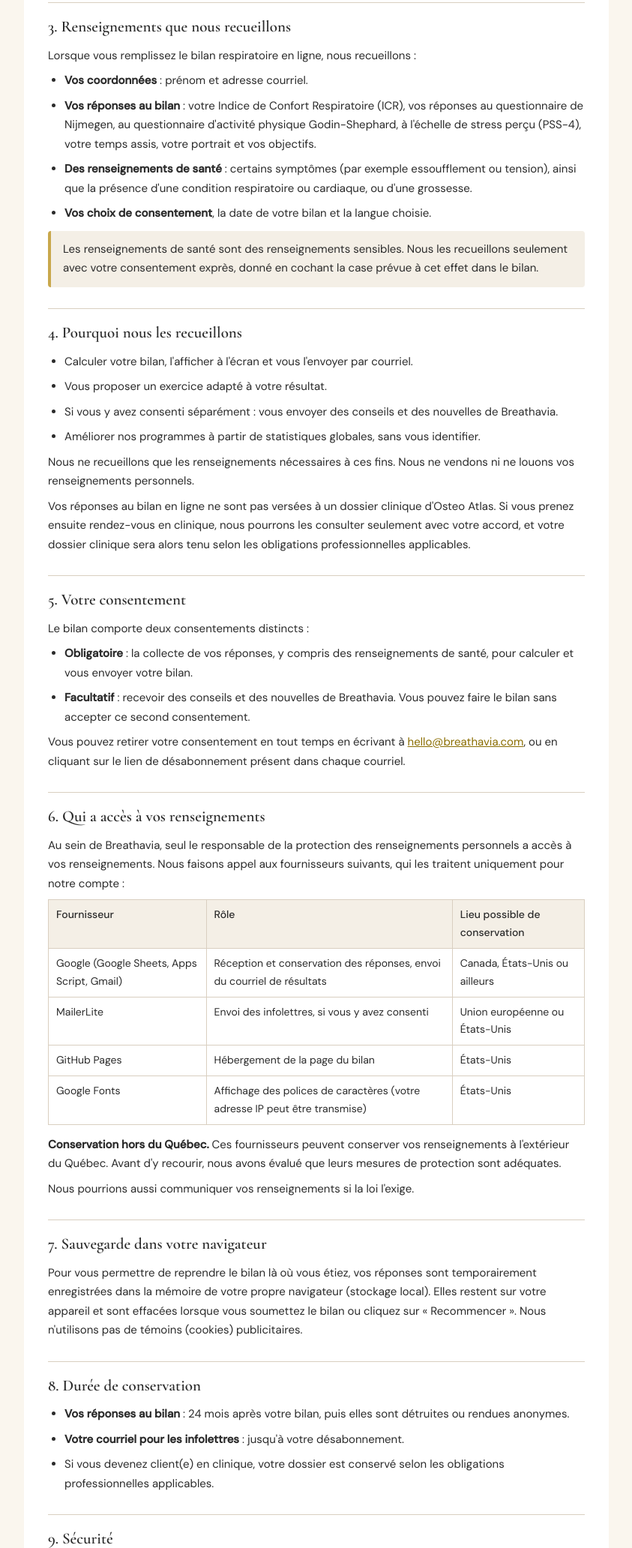
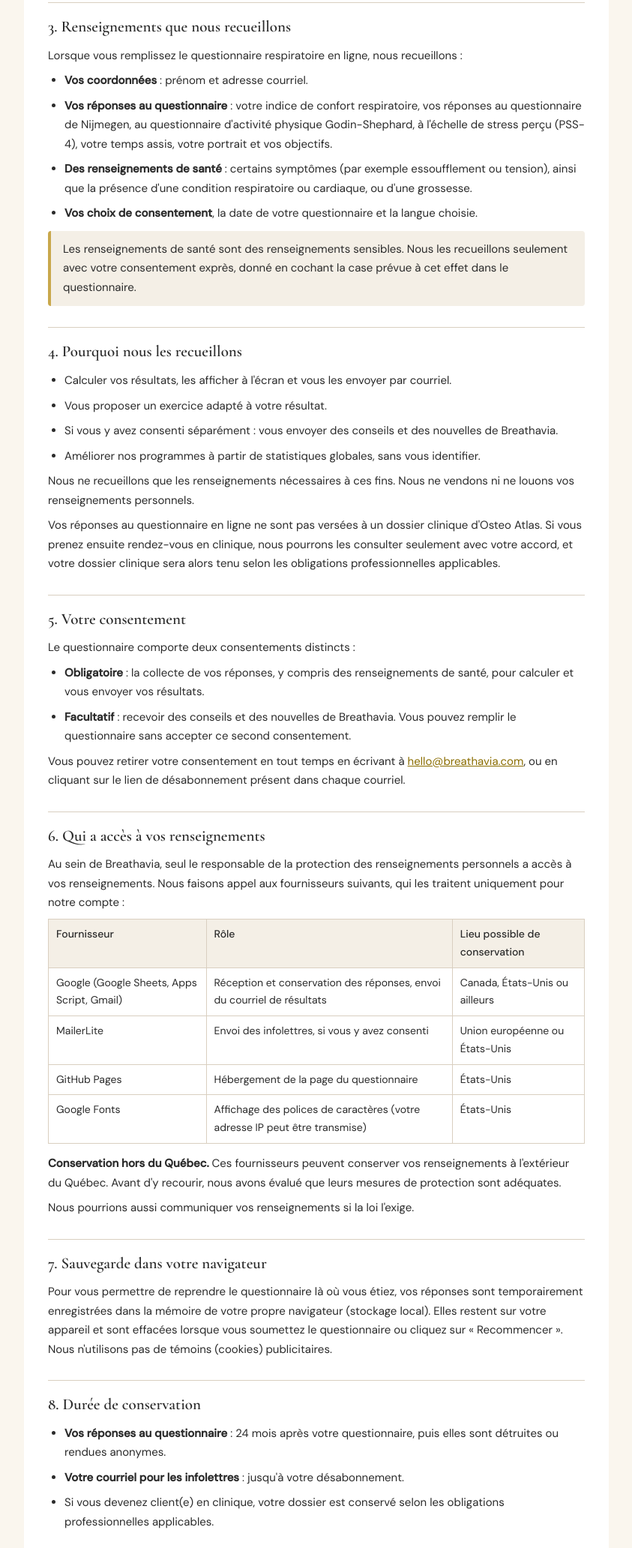
Before and after one commit to Breathavia/bilan-respiratoire, a plain HTML site: page politique-confidentialite.html in a window 1280 px wide. Shown: the part 589-2653 px from the top of the page at 75% size, without its empty margins (218-1061 px from the left). Drawn offline with nearby package versions, Linux system fonts and the light colour scheme.

Commit message:
politique-confidentialite.html

```diff
--- a/politique-confidentialite.html
+++ b/politique-confidentialite.html
@@ -41,7 +41,7 @@ footer{text-align:center;font-size:12px;color:var(--mid);padding:18px;}
 <header>
   <a class="lang" href="#en">English</a>
   <h1>Politique de confidentialité</h1>
-  <p>Breathavia · Bilan respiratoire en ligne et communications</p>
+  <p>Breathavia · Questionnaire respiratoire en ligne et communications</p>
   <p>En vigueur le 1er novembre 2026</p>
 </header>
 
@@ -57,30 +57,30 @@ Courriel : <a href="mailto:hello@breathavia.com">hello@breathavia.com</a><br>
 Adresse : 3030, boulevard Curé-Labelle, bureau 206, Laval (Québec)</p>
 
 <h2>3. Renseignements que nous recueillons</h2>
-<p>Lorsque vous remplissez le bilan respiratoire en ligne, nous recueillons :</p>
+<p>Lorsque vous remplissez le questionnaire respiratoire en ligne, nous recueillons :</p>
 <ul>
   <li><strong>Vos coordonnées</strong> : prénom et adresse courriel.</li>
-  <li><strong>Vos réponses au bilan</strong> : votre Indice de Confort Respiratoire (ICR), vos réponses au questionnaire de Nijmegen, au questionnaire d'activité physique Godin-Shephard, à l'échelle de stress perçu (PSS-4), votre temps assis, votre portrait et vos objectifs.</li>
+  <li><strong>Vos réponses au questionnaire</strong> : votre indice de confort respiratoire, vos réponses au questionnaire de Nijmegen, au questionnaire d'activité physique Godin-Shephard, à l'échelle de stress perçu (PSS-4), votre temps assis, votre portrait et vos objectifs.</li>
   <li><strong>Des renseignements de santé</strong> : certains symptômes (par exemple essoufflement ou tension), ainsi que la présence d'une condition respiratoire ou cardiaque, ou d'une grossesse.</li>
-  <li><strong>Vos choix de consentement</strong>, la date de votre bilan et la langue choisie.</li>
+  <li><strong>Vos choix de consentement</strong>, la date de votre questionnaire et la langue choisie.</li>
 </ul>
-<div class="box">Les renseignements de santé sont des renseignements sensibles. Nous les recueillons seulement avec votre consentement exprès, donné en cochant la case prévue à cet effet dans le bilan.</div>
+<div class="box">Les renseignements de santé sont des renseignements sensibles. Nous les recueillons seulement avec votre consentement exprès, donné en cochant la case prévue à cet effet dans le questionnaire.</div>
 
 <h2>4. Pourquoi nous les recueillons</h2>
 <ul>
-  <li>Calculer votre bilan, l'afficher à l'écran et vous l'envoyer par courriel.</li>
+  <li>Calculer vos résultats, les afficher à l'écran et vous les envoyer par courriel.</li>
   <li>Vous proposer un exercice adapté à votre résultat.</li>
   <li>Si vous y avez consenti séparément : vous envoyer des conseils et des nouvelles de Breathavia.</li>
   <li>Améliorer nos programmes à partir de statistiques globales, sans vous identifier.</li>
 </ul>
 <p>Nous ne recueillons que les renseignements nécessaires à ces fins. Nous ne vendons ni ne louons vos renseignements personnels.</p>
-<p>Vos réponses au bilan en ligne ne sont pas versées à un dossier clinique d'Osteo Atlas. Si vous prenez ensuite rendez-vous en clinique, nous pourrons les consulter seulement avec votre accord, et votre dossier clinique sera alors tenu selon les obligations professionnelles applicables.</p>
+<p>Vos réponses au questionnaire en ligne ne sont pas versées à un dossier clinique d'Osteo Atlas. Si vous prenez ensuite rendez-vous en clinique, nous pourrons les consulter seulement avec votre accord, et votre dossier clinique sera alors tenu selon les obligations professionnelles applicables.</p>
 
 <h2>5. Votre consentement</h2>
-<p>Le bilan comporte deux consentements distincts :</p>
+<p>Le questionnaire comporte deux consentements distincts :</p>
 <ul>
-  <li><strong>Obligatoire</strong> : la collecte de vos réponses, y compris des renseignements de santé, pour calculer et vous envoyer votre bilan.</li>
-  <li><strong>Facultatif</strong> : recevoir des conseils et des nouvelles de Breathavia. Vous pouvez faire le bilan sans accepter ce second consentement.</li>
+  <li><strong>Obligatoire</strong> : la collecte de vos réponses, y compris des renseignements de santé, pour calculer et vous envoyer vos résultats.</li>
+  <li><strong>Facultatif</strong> : recevoir des conseils et des nouvelles de Breathavia. Vous pouvez remplir le questionnaire sans accepter ce second consentement.</li>
 </ul>
 <p>Vous pouvez retirer votre consentement en tout temps en écrivant à <a href="mailto:hello@breathavia.com">hello@breathavia.com</a>, ou en cliquant sur le lien de désabonnement présent dans chaque courriel.</p>
 
@@ -90,18 +90,18 @@ Adresse : 3030, boulevard Curé-Labelle, bureau 206, Laval (Québec)</p>
   <tr><th>Fournisseur</th><th>Rôle</th><th>Lieu possible de conservation</th></tr>
   <tr><td>Google (Google Sheets, Apps Script, Gmail)</td><td>Réception et conservation des réponses, envoi du courriel de résultats</td><td>Canada, États-Unis ou ailleurs</td></tr>
   <tr><td>MailerLite</td><td>Envoi des infolettres, si vous y avez consenti</td><td>Union européenne ou États-Unis</td></tr>
-  <tr><td>GitHub Pages</td><td>Hébergement de la page du bilan</td><td>États-Unis</td></tr>
+  <tr><td>GitHub Pages</td><td>Hébergement de la page du questionnaire</td><td>États-Unis</td></tr>
   <tr><td>Google Fonts</td><td>Affichage des polices de caractères (votre adresse IP peut être transmise)</td><td>États-Unis</td></tr>
 </table>
 <p><strong>Conservation hors du Québec.</strong> Ces fournisseurs peuvent conserver vos renseignements à l'extérieur du Québec. Avant d'y recourir, nous avons évalué que leurs mesures de protection sont adéquates.</p>
 <p>Nous pourrions aussi communiquer vos renseignements si la loi l'exige.</p>
 
 <h2>7. Sauvegarde dans votre navigateur</h2>
-<p>Pour vous permettre de reprendre le bilan là où vous étiez, vos réponses sont temporairement enregistrées dans la mémoire de votre propre navigateur (stockage local). Elles restent sur votre appareil et sont effacées lorsque vous soumettez le bilan ou cliquez sur « Recommencer ». Nous n'utilisons pas de témoins (cookies) publicitaires.</p>
+<p>Pour vous permettre de reprendre le questionnaire là où vous étiez, vos réponses sont temporairement enregistrées dans la mémoire de votre propre navigateur (stockage local). Elles restent sur votre appareil et sont effacées lorsque vous soumettez le questionnaire ou cliquez sur « Recommencer ». Nous n'utilisons pas de témoins (cookies) publicitaires.</p>
 
 <h2>8. Durée de conservation</h2>
 <ul>
-  <li><strong>Vos réponses au bilan</strong> : 24 mois après votre bilan, puis elles sont détruites ou rendues anonymes.</li>
+  <li><strong>Vos réponses au questionnaire</strong> : 24 mois après votre questionnaire, puis elles sont détruites ou rendues anonymes.</li>
   <li><strong>Votre courriel pour les infolettres</strong> : jusqu'à votre désabonnement.</li>
   <li>Si vous devenez client(e) en clinique, votre dossier est conservé selon les obligations professionnelles applicables.</li>
 </ul>
@@ -122,10 +122,10 @@ Adresse : 3030, boulevard Curé-Labelle, bureau 206, Laval (Québec)</p>
 <p>Si vous n'êtes pas satisfait(e) de notre réponse, vous pouvez vous adresser à la <a href="https://www.cai.gouv.qc.ca" target="_blank" rel="noopener">Commission d'accès à l'information du Québec</a>.</p>
 
 <h2>11. Âge</h2>
-<p>Le bilan s'adresse aux adultes. Nous ne recueillons pas sciemment de renseignements concernant des personnes de moins de 18 ans.</p>
+<p>Le questionnaire s'adresse aux adultes. Nous ne recueillons pas sciemment de renseignements concernant des personnes de moins de 18 ans.</p>
 
-<h2>12. Nature du bilan</h2>
-<p>Le bilan respiratoire est un outil indicatif. Il ne constitue pas un diagnostic et ne remplace pas une évaluation médicale.</p>
+<h2>12. Nature du questionnaire</h2>
+<p>Le questionnaire respiratoire est un outil indicatif. Il ne constitue pas un diagnostic et ne remplace pas une évaluation médicale.</p>
 
 <h2>13. Modifications</h2>
 <p>Nous pouvons mettre à jour cette politique. La date d'entrée en vigueur en haut de la page indique la version actuelle. En cas de changement important, nous vous en informerons.</p>
```
